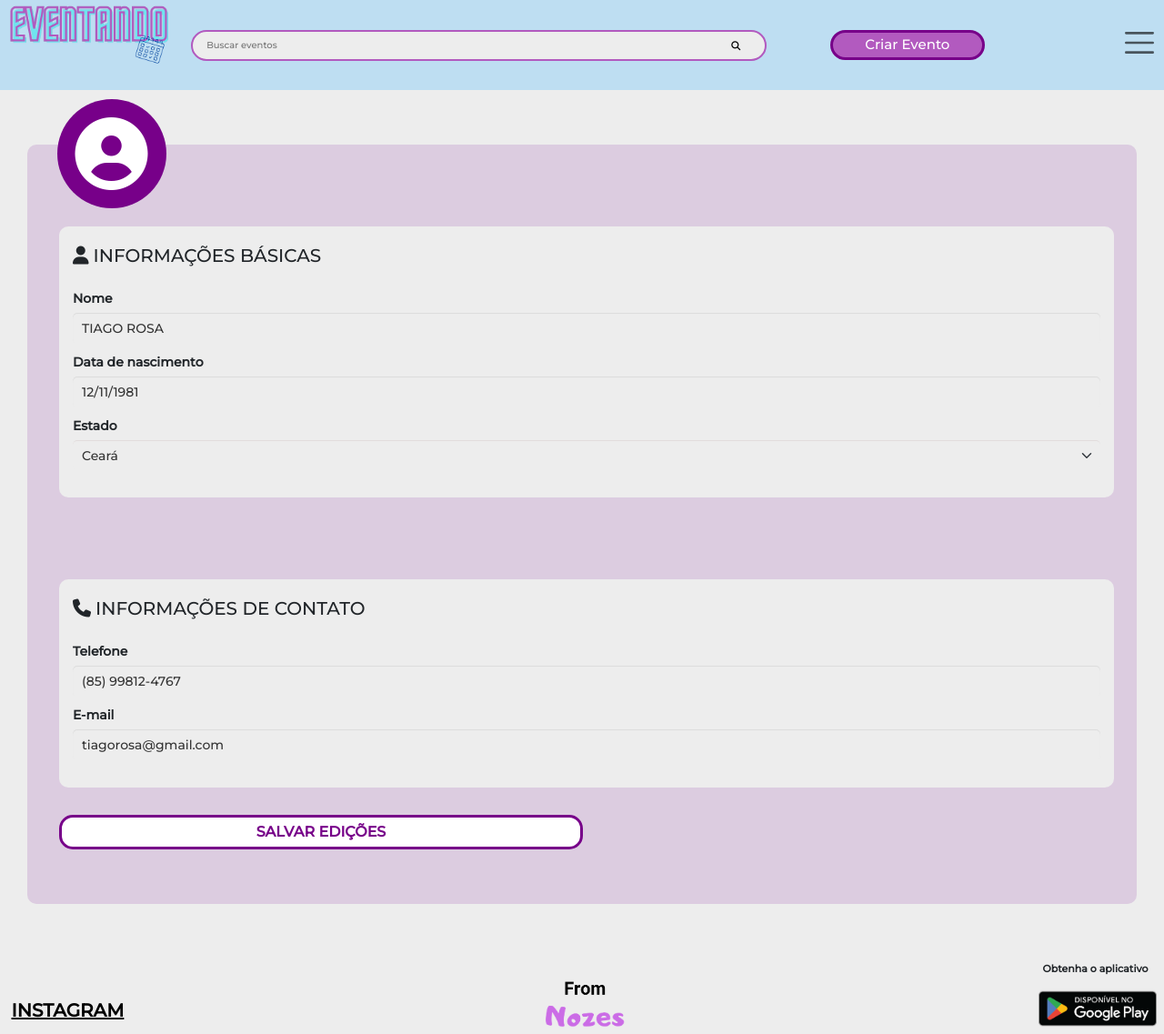
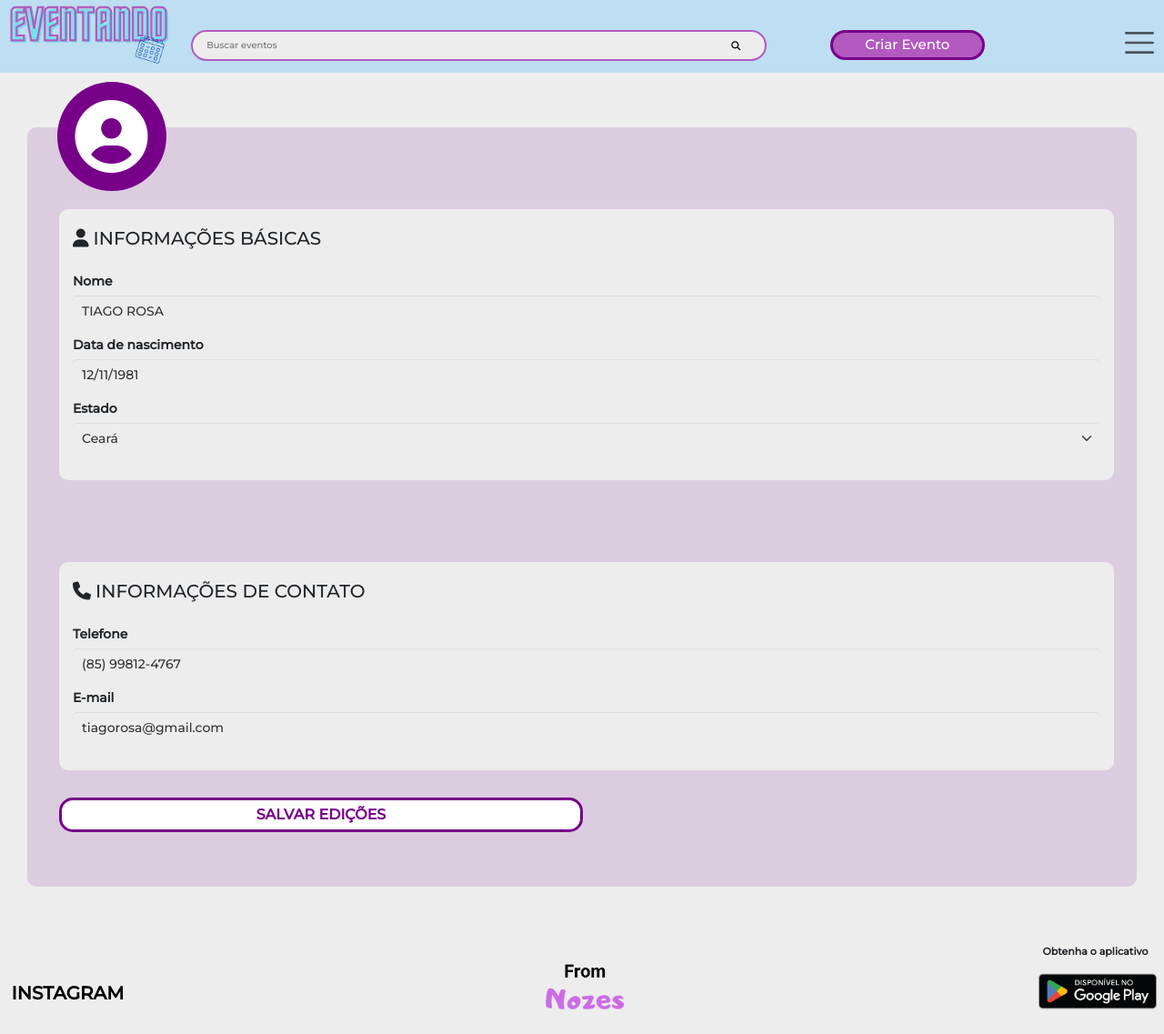
Before and after one commit to solfie/eventando_web_clone, a PHP site: page /perfil.html in a window 1280 px wide. Shown: the whole page at 91% size. After the commit the page ends 1110 px from the top, so only its background shows below. Run offline with PHP 8.4, Linux system fonts and the light colour scheme.

Commit message:
acertando os headers

```diff
--- a/css/css_index.css
+++ b/css/css_index.css
@@ -12,7 +12,7 @@ a{
 
 header{
     background-color: #bedef2;
-    height: 70px;
+    height: 80px;
 }
 
 /*INICIO MEDIA QUERY*/
--- a/css/css_perfil.css
+++ b/css/css_perfil.css
@@ -1,12 +1,18 @@
-/* Colocando a fonte e a cor em toda a tela html*/
-body{
+*{
     font-family: 'Montserrat', sans-serif;
-    background-color: #ededed !important
 }
 
-/* Definindo a estilização do elemento com ID "divMenu"*/
-#Cabecalho {
+body{
+    background-color: #ededed;
+}
+
+a{
+    text-decoration: none;
+}
+
+header{
     background-color: #bedef2;
+    height: 80px;
 }
 
 /* Definindo a altura e largura da logo"*/
```
Also changed, not shown: css/css_favoritos.css (+11 -5 lines), css/css_sobreNos.css (+11 -5 lines).
